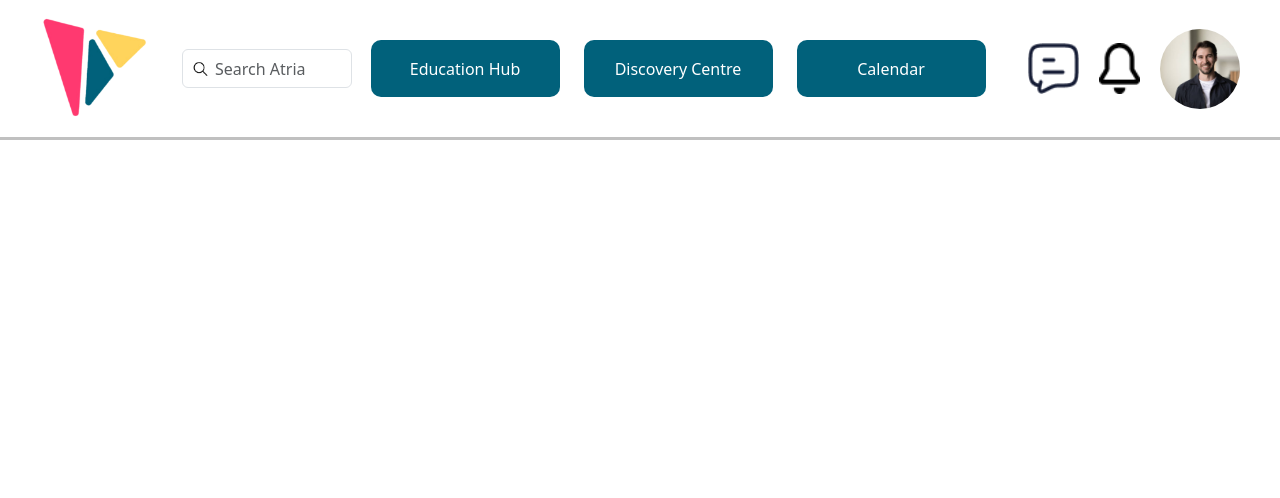
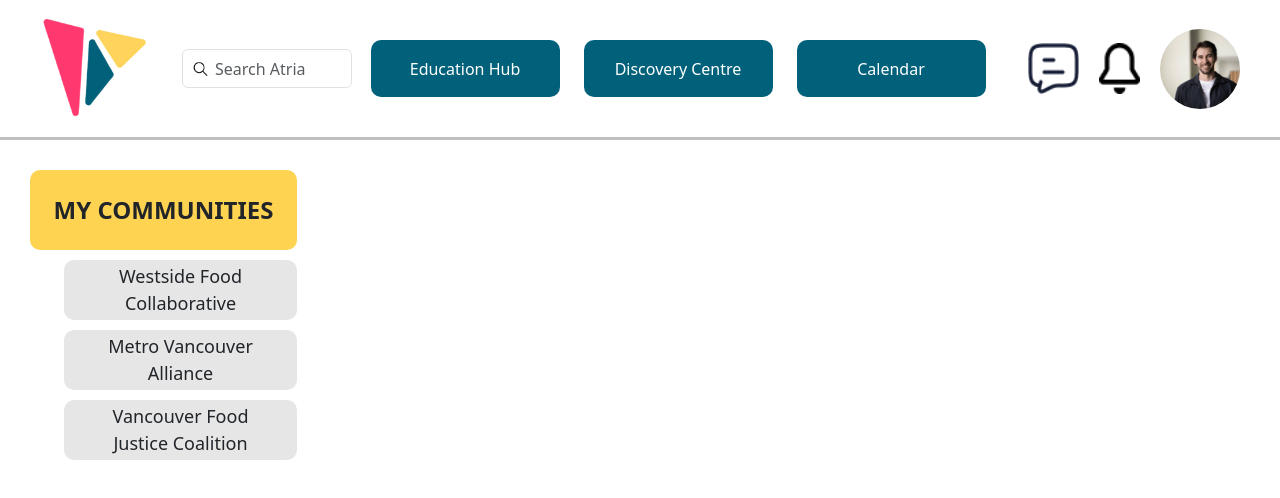
Before and after one commit to AtriaCoop/townhall-frontend, a Next.js app: page /profile in a window 1280 px wide. Shown: the top 498 px of the page. Built offline with nearby package versions, Linux system fonts and the light colour scheme.

Commit message:
Implemented the Nav Side Bar Component along with the nessessary styling and rendering it onto the profile page

```diff
--- /dev/null
+++ b/src/components/navigation/navSidebar/navSidebar.jsx
@@ -0,0 +1,25 @@
+import React from "react";
+import styles from "../../../styles/navSidebar/navSidebar.module.scss"
+import SidebarCommunitiesForm from "./sidebarCommunitiesForm";
+
+const NavSidebar = () => {
+    // In the future this component should make a backend API request to
+    // get the Communities of a given User, but for now it will be hard
+    // coded as the following array
+    const communities = [
+        "Westside Food Collaborative",
+        "Metro Vancouver Alliance",
+        "Vancouver Food Justice Coalition",
+    ];
+
+    return (
+        <div className={styles.navSidebar}>
+            <div className={styles.sidebarHeader}>
+                MY COMMUNITIES
+            </div>
+            <SidebarCommunitiesForm communities={communities} />
+        </div>
+    );
+};
+
+export default NavSidebar;
--- /dev/null
+++ b/src/components/navigation/navSidebar/sidebarCommunitiesForm.jsx
@@ -0,0 +1,59 @@
+import React, { useState } from "react";
+import styles from "../../../styles/navSidebar/sidebarCommunitiesForm.module.scss";
+import { Button } from "bootstrap";
+
+const SidebarCommunitiesForm = ({ communities }) => {
+    const [selectedOption, setSelectedOption] = useState();
+
+    const handleChange = (event) => {
+        setSelectedOption(event.target.value);
+    }
+
+    return (
+        <form>
+            {communities.map(name => (
+                <div>
+                    {selectedOption === name &&
+                        <div className={styles.selectedVerticalLine}></div>
+                    }
+                    <label htmlFor={name} className={selectedOption === name ? styles.selectedSidebarFormButton : styles.sidebarFormButton}>
+                        <input
+                            type="radio"
+                            id={name}
+                            name={name}
+                            value={name}
+                            checked={selectedOption === name}
+                            onChange={handleChange}
+                        />
+                        {name}
+                    </label>
+                    <br />
+                    {selectedOption === name &&
+                        <div>
+                            <label className={styles.sidebarLinkButton}>
+                                Dashboard
+                            </label>
+                            <label className={styles.sidebarLinkButton}>
+                                Ecosystem
+                            </label>
+                            <label className={styles.sidebarLinkButton}>
+                                Strategic Plan
+                            </label>
+                            <label className={styles.sidebarLinkButton}>
+                                Projects
+                            </label>
+                            <label className={styles.sidebarLinkButton}>
+                                Discussions
+                            </label>
+                            <label className={styles.sidebarLinkButton}>
+                                Calendar
+                            </label>
+                        </div>
+                    }
+                </div>
+            ))}
+        </form>
+    );
+};
+
+export default SidebarCommunitiesForm
--- a/src/pages/profile/index.jsx
+++ b/src/pages/profile/index.jsx
@@ -1,10 +1,12 @@
 import Navigation from '../../components/navigation/navigation.jsx';
+import NavSidebar from '../../components/navigation/navSidebar/navSidebar.jsx';
 import Footer from '../../components/footer/footer.jsx';
 
 export default function Profile() {
     return (
         <div className="profile">
             <Navigation />
+            <NavSidebar />
         </div>
     )
 }
--- /dev/null
+++ b/src/styles/navSidebar/navSidebar.module.scss
@@ -0,0 +1,23 @@
+.navSidebar {
+    position: relative;
+    left: 30px;
+    top: 30px;
+    width: 267px;
+
+    text-align: right;
+}
+
+.sidebarHeader {
+    display: inline-flex;
+    background-color: #FED351;
+    border-radius: 10px;
+    margin-bottom: 5px;
+    width: 267px;
+    height: 80px;
+
+    align-items: center;
+    justify-content: center;
+
+    font-weight: 800;
+    font-size: x-large;
+}
--- /dev/null
+++ b/src/styles/navSidebar/sidebarCommunitiesForm.module.scss
@@ -0,0 +1,79 @@
+.sidebarFormButton {
+    display: inline-flex;
+    background-color: rgb(230, 230, 230);
+    width: 233px;
+    height: 60px;
+    border-radius: 10px;
+    margin-top: 5px;
+    margin-bottom: 5px;
+    padding-left: 20px;
+    padding-right: 20px;
+
+    cursor: pointer;
+
+    align-items: center;
+    text-align: center;
+    justify-content: center;
+
+    font-weight: 500;
+    font-size: large;
+}
+
+.selectedSidebarFormButton {
+    display: inline-flex;
+    background-color: #FED351;
+    width: 233px;
+    height: 60px;
+    border-radius: 10px;
+    margin-top: 5px;
+    margin-bottom: 5px;
+    padding-left: 20px;
+    padding-right: 20px;
+
+    cursor: pointer;
+
+    align-items: center;
+    text-align: center;
+    justify-content: center;
+
+    font-weight: 500;
+    font-size: large;
+}
+
+.selectedVerticalLine {
+    position: absolute;
+    width: 2px;
+    height: 60px;
+    background-color: #FED351;
+    margin-top: 6px;
+    margin-left: 15px;
+}
+
+.sidebarFormButton input {
+    display: none;
+}
+
+.selectedSidebarFormButton input {
+    display: none;
+}
+
+.sidebarLinkButton {
+    display: inline-flex;
+    background-color: rgb(200, 200, 200);
+    width: 200px;
+    height: 40px;
+    border-radius: 10px;
+    margin-top: 5px;
+    margin-bottom: 5px;
+    padding-left: 20px;
+    padding-right: 20px;
+
+    cursor: pointer;
+
+    align-items: center;
+    text-align: center;
+    justify-content: center;
+
+    font-weight: 500;
+    font-size: medium;
+}
```
